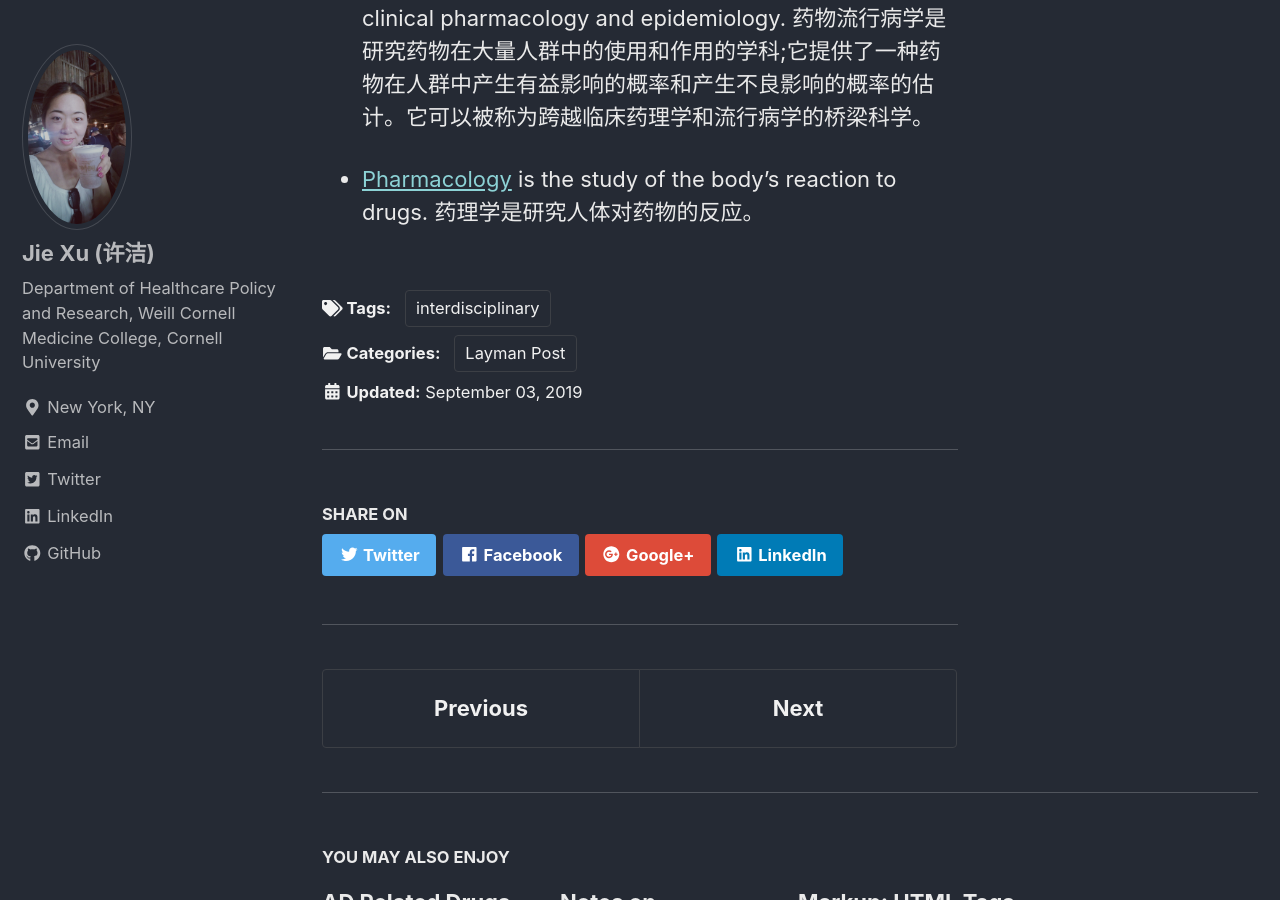
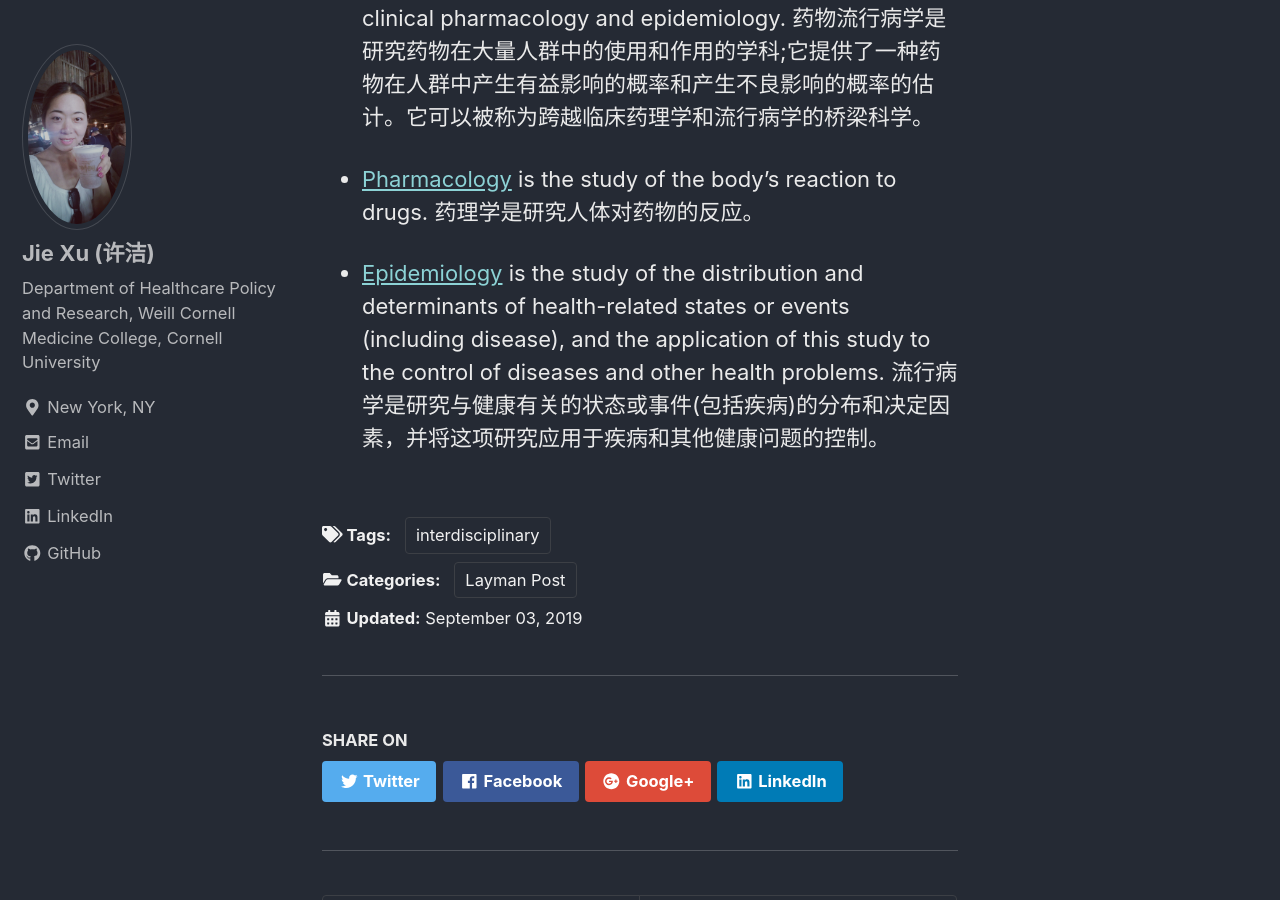
Before and after one commit to jxu1015/jxu1015.github.io, a Jekyll site: the page built from _posts/2019-09-03-Layman Post.md, in a window 1280 px wide and 900 px high, scrolled down 744 px. Built offline with Jekyll 4.4.1, drawn with Linux system fonts in a browser that asks for light colours; nearby versions of some CDN libraries.

Commit message:
Update 2019-09-03-Layman Post.md

```diff
--- a/_posts/2019-09-03-Layman Post.md
+++ b/_posts/2019-09-03-Layman Post.md
@@ -17,4 +17,6 @@ The techniques of molecular biology, cell biology, and biochemistry are used to
 * [Pharmacology](https://en.wikipedia.org/wiki/Pharmacology) is the study of the body's reaction to drugs.
 药理学是研究人体对药物的反应。
 
+* [Epidemiology](https://en.wikipedia.org/wiki/Epidemiology) is the study of the distribution and determinants of health-related states or events (including disease), and the application of this study to the control of diseases and other health problems.
+流行病学是研究与健康有关的状态或事件(包括疾病)的分布和决定因素，并将这项研究应用于疾病和其他健康问题的控制。
 {:. small}
```
